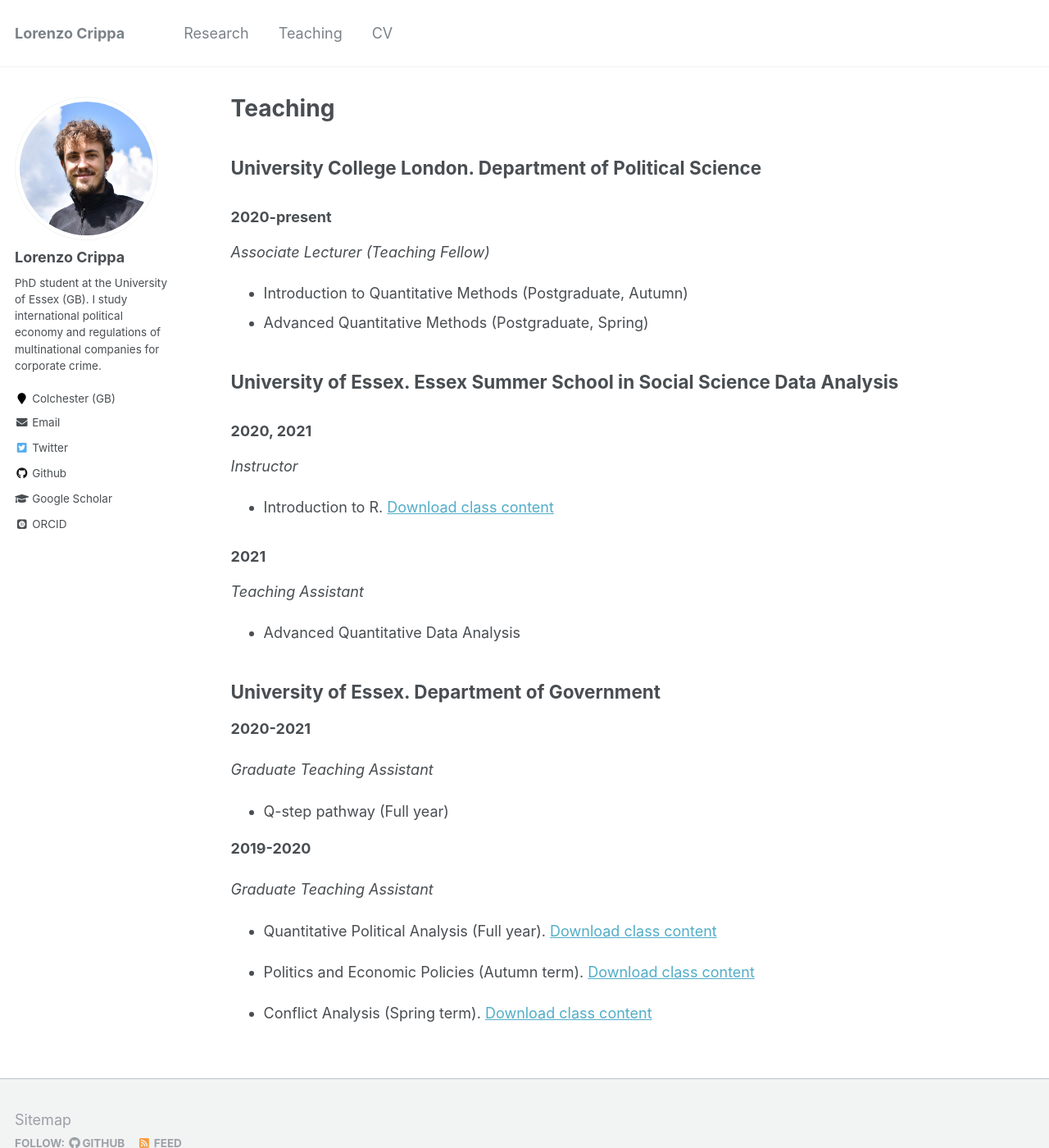
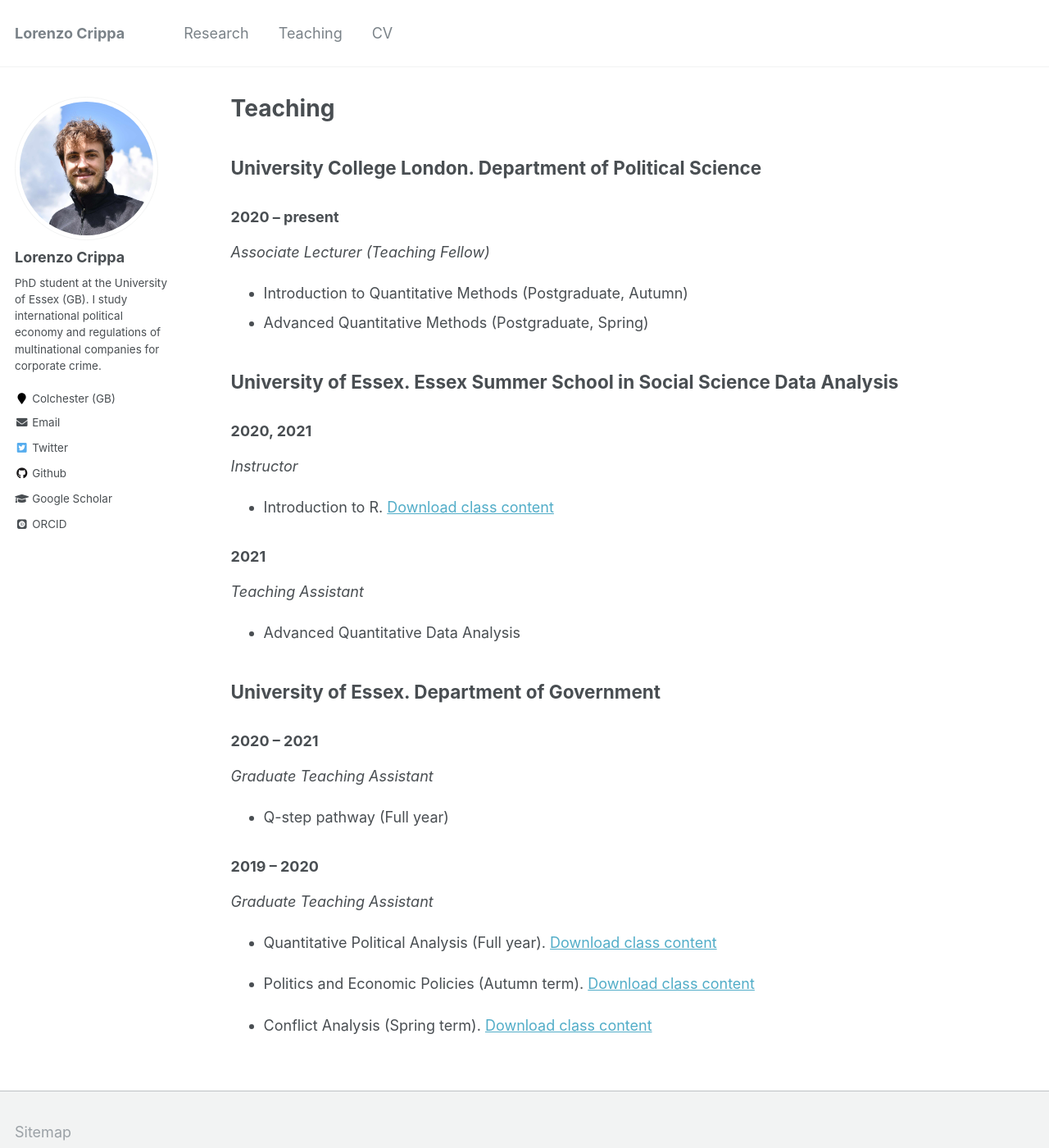
Before and after one commit to lorenzo-crippa/lorenzo-crippa.github.io, a Jekyll site: the page built from _pages/teaching.md, in a window 1280 px wide and 1400 px high. Shown: the whole window at 82% size. Built offline with Jekyll 4.4.1, drawn with Linux system fonts in a browser that asks for light colours; some web fonts are replaced.

```diff
--- a/_pages/teaching.md
+++ b/_pages/teaching.md
@@ -6,7 +6,7 @@ author_profile: true
 ---
 ## University College London. Department of Political Science
 
-### 2020-present
+### 2020 -- present
 
 _Associate Lecturer (Teaching Fellow)_
 
@@ -29,13 +29,13 @@ _Teaching Assistant_
 
 ## University of Essex. Department of Government
 
-**2020-2021**
+### 2020 -- 2021
 
 _Graduate Teaching Assistant_
 
 - Q-step pathway (Full year)
 
-**2019-2020**
+### 2019 -- 2020
 
 _Graduate Teaching Assistant_
 
```
